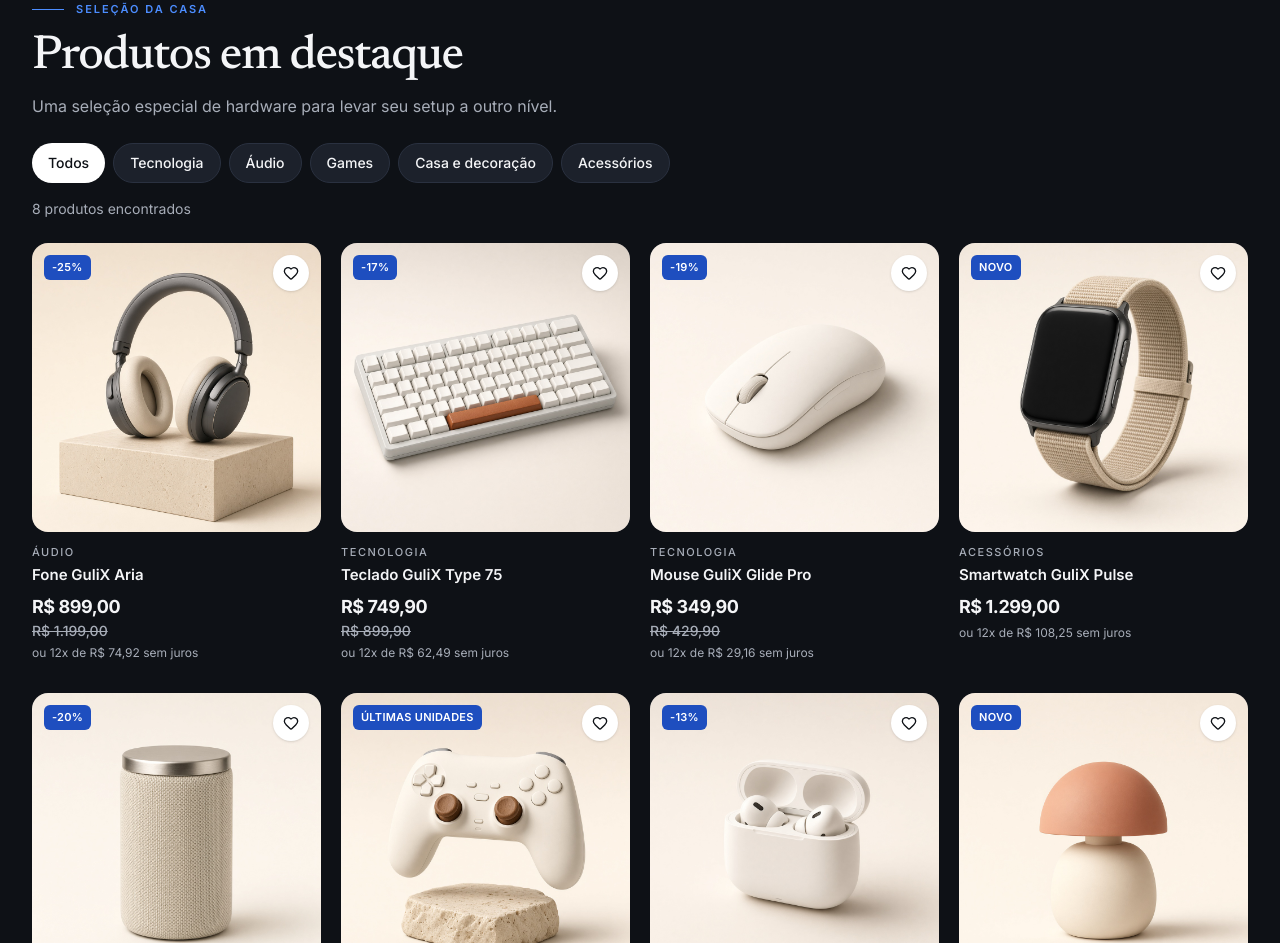
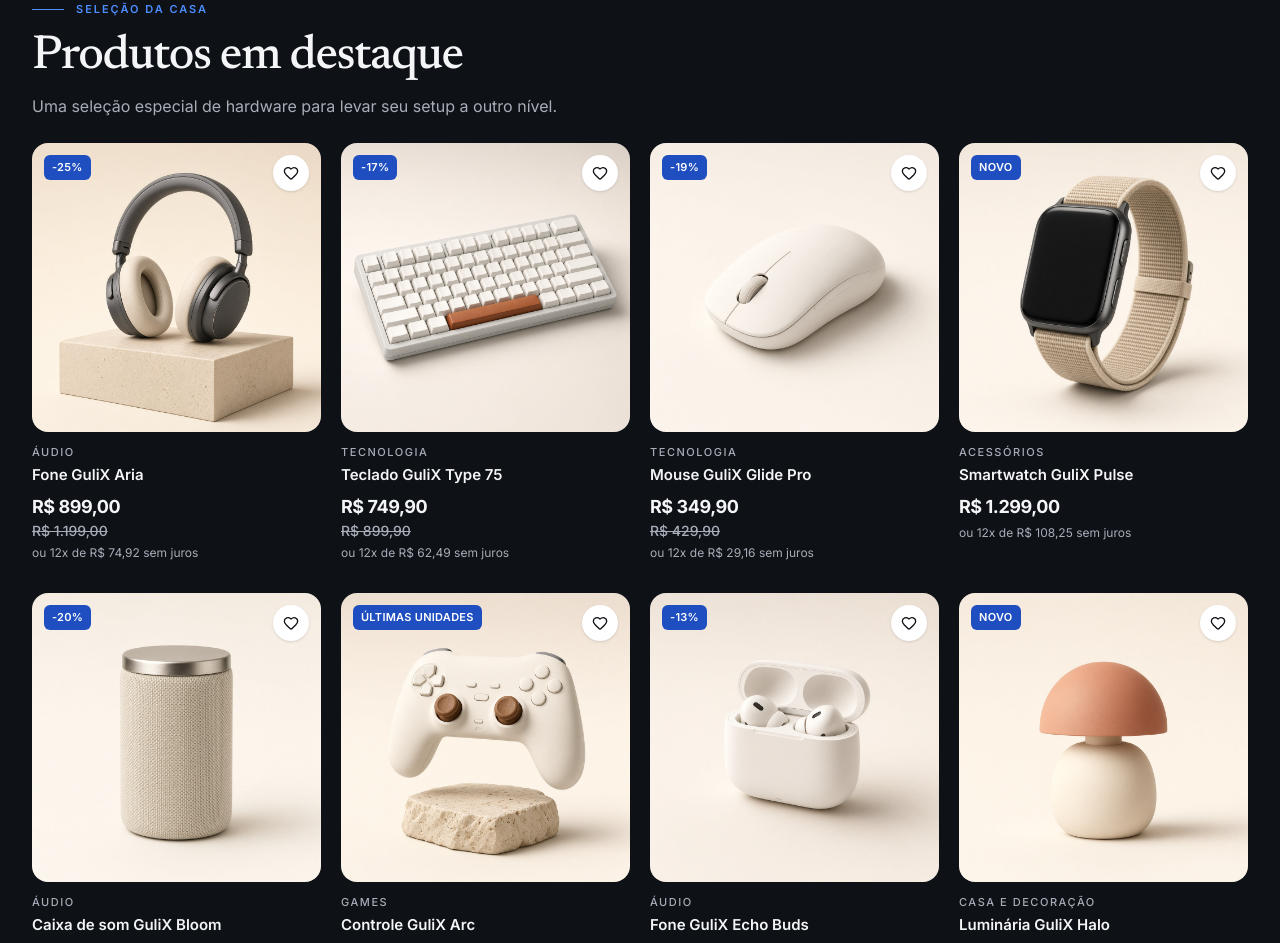
Before and after one commit to gulinagai/gulix-web, a React (Vite) app: page / in a window 1280 px wide. Shown: the part 2213-3156 px from the top of the page. Built offline with nearby package versions, Linux system fonts and the light colour scheme.

Commit message:
refact(home): remove filtros via botões e registros da quantidade de itens

```diff
--- a/src/components/home/FeaturedProducts.tsx
+++ b/src/components/home/FeaturedProducts.tsx
@@ -1,17 +1,8 @@
-import { useState } from "react";
 import { products } from "../../data/catalog.ts";
 import { Container } from "../layout/Container.tsx";
 import { ProductCard } from "./ProductCard.tsx";
 
-const filters = ["Todos", "Tecnologia", "Áudio", "Games", "Casa e decoração", "Acessórios"] as const;
-
-type Filter = (typeof filters)[number];
-
 export function FeaturedProducts() {
-  const [filter, setFilter] = useState<Filter>("Todos");
-  const visible =
-    filter === "Todos" ? products : products.filter((product) => product.category === filter);
-
   return (
     <section id="produtos" className="scroll-mt-24 py-12 sm:py-16" aria-labelledby="titulo-produtos">
       <Container>
@@ -28,29 +19,8 @@ export function FeaturedProducts() {
         <p className="mt-3 max-w-xl text-sm leading-relaxed text-muted sm:text-base">
           Uma seleção especial de hardware para levar seu setup a outro nível.
         </p>
-        <div className="mt-6 flex flex-wrap gap-2" role="group" aria-label="Filtrar produtos">
-          {filters.map((item) => {
-            const selected = item === filter;
-            return (
-              <button
-                key={item}
-                type="button"
-                aria-pressed={selected}
-                onClick={() => setFilter(item)}
-                className={`min-h-10 rounded-full px-4 text-sm font-medium ${
-                  selected ? "bg-white text-page" : "border border-line bg-paper text-ink"
-                }`}
-              >
-                {item}
-              </button>
-            );
-          })}
-        </div>
-        <p className="mt-4 text-sm text-muted">
-          {visible.length} {visible.length === 1 ? "produto encontrado" : "produtos encontrados"}
-        </p>
         <ul className="mt-6 grid grid-cols-2 gap-x-4 gap-y-8 lg:grid-cols-4 lg:gap-x-5">
-          {visible.map((product) => (
+          {products.map((product) => (
             <li key={product.id}>
               <ProductCard product={product} />
             </li>
```
